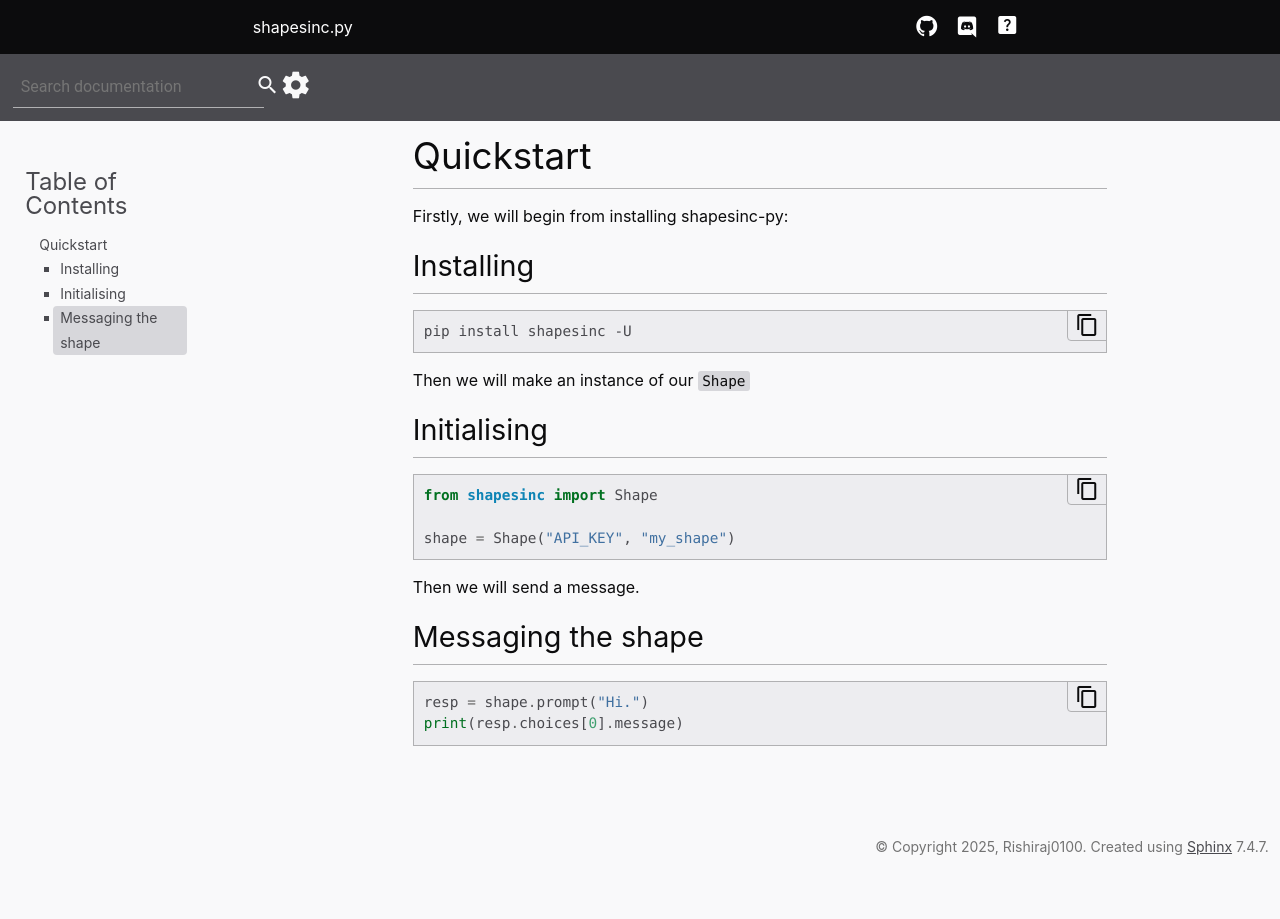
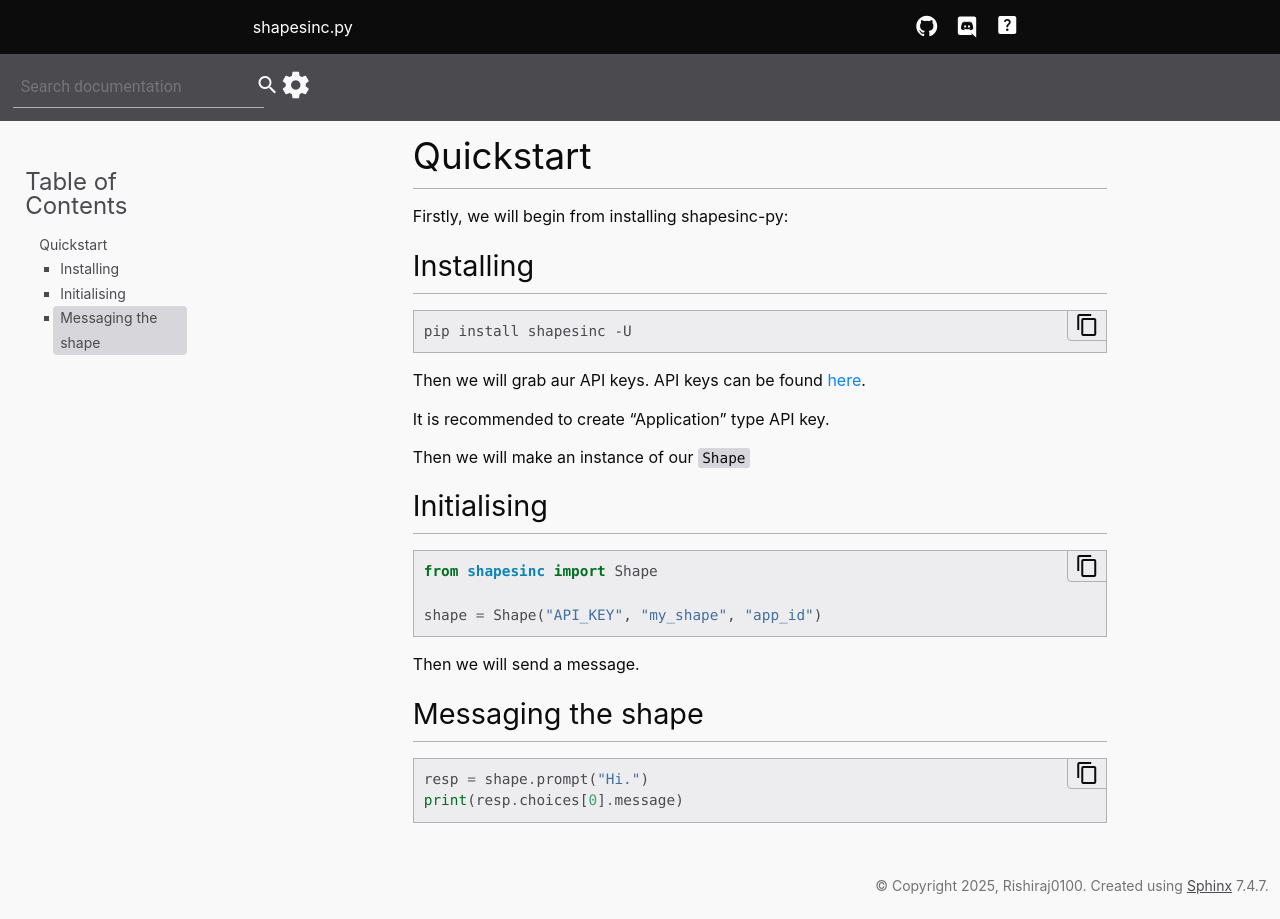
Before and after one commit to hackers0100/shapesinc-py, a Sphinx documentation site: the page built from docs/quickstart.rst, in a window 1280 px wide. Built offline with Sphinx 7.4.7, drawn with Linux system fonts in a browser that asks for light colours; the version number could not be read and is left out.

Commit message:
Update quickstart.rst

```diff
--- a/docs/quickstart.rst
+++ b/docs/quickstart.rst
@@ -10,6 +10,11 @@ Installing
 
     pip install shapesinc -U
 
+Then we will grab aur API keys.
+API keys can be found `here <https://shapes.inc/developer>`_.
+
+It is recommended to create "Application" type API key.
+
 Then we will make an instance of our ``Shape``
 
 Initialising
@@ -19,7 +24,7 @@ Initialising
 
     from shapesinc import Shape
 
-    shape = Shape("API_KEY", "my_shape")
+    shape = Shape("API_KEY", "my_shape", "app_id")
 
 Then we will send a message.
 
```
